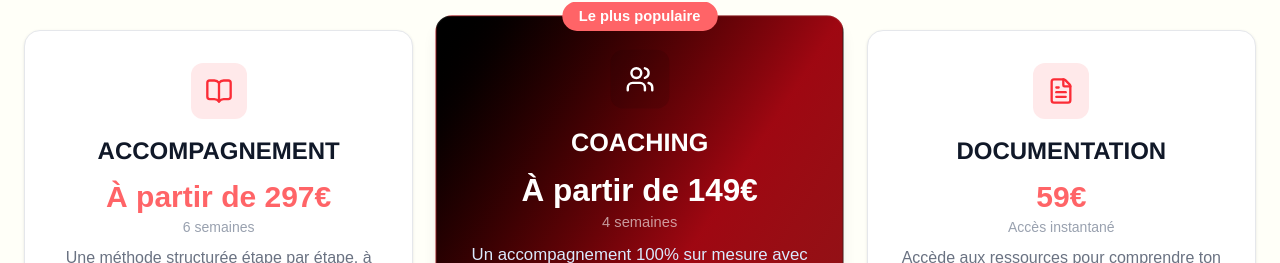
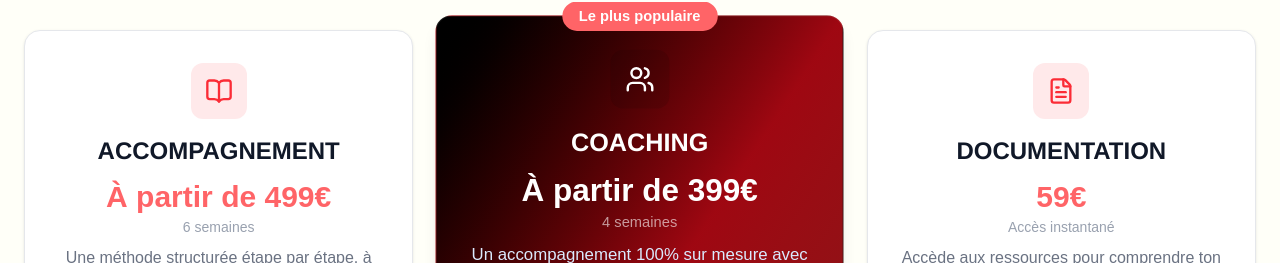
Before and after one commit to JarodT77/FranckSite, a Next.js app in the folder site/: page / in a window 1280 px wide. Shown: the part 6831-7094 px from the top of the page. Built offline with nearby package versions, Linux system fonts and the light colour scheme.

Commit message:
change price

```diff
--- a/site/app/components/service.tsx
+++ b/site/app/components/service.tsx
@@ -5,7 +5,7 @@ const services = [
   {
     icon: BookOpen,
     title: "ACCOMPAGNEMENT",
-    price: "À partir de 297€",
+    price: "À partir de 499€",
     duration: "6 semaines",
     description:
       "Une méthode structurée étape par étape, à ton rythme.",
@@ -23,7 +23,7 @@ const services = [
   {
     icon: Users,
     title: "COACHING",
-    price: "À partir de 149€",
+    price: "À partir de 399€",
     duration: "4 semaines",
     description:
       "Un accompagnement 100% sur mesure avec un coach dédié pour t'aider à arrêter efficacement et durablement.",
```
